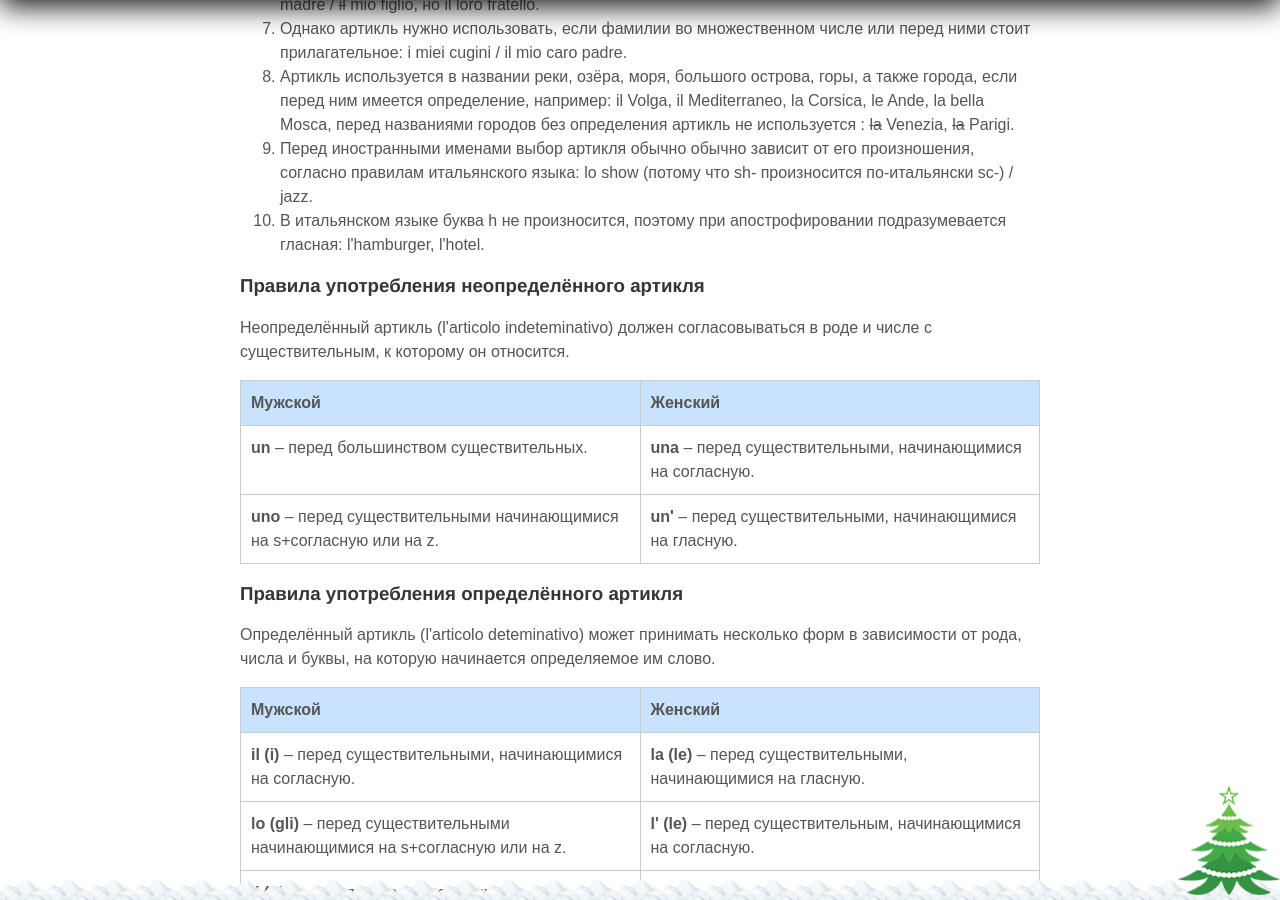
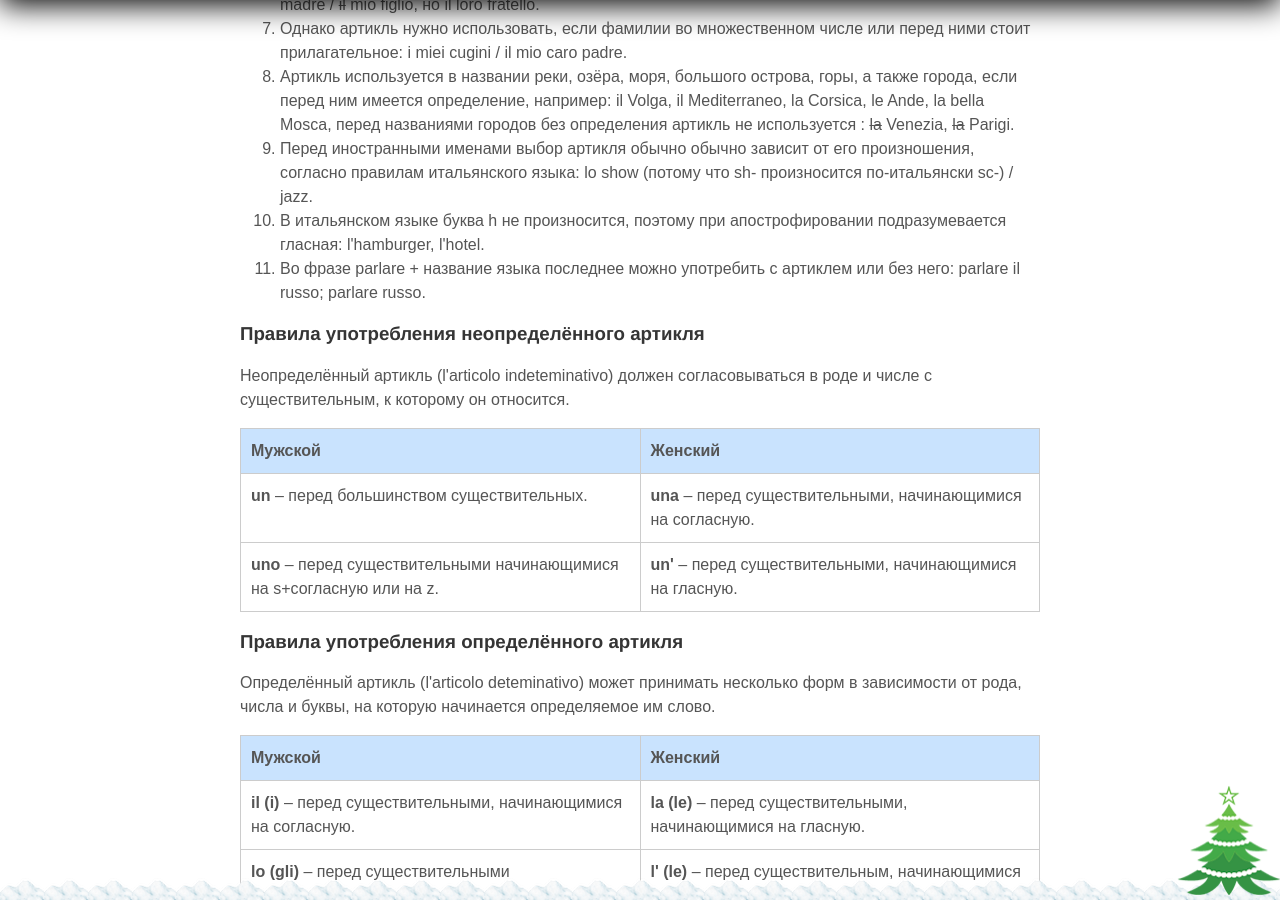
Before and after one commit to postolny/postolny.github.io, a Jekyll site: the page built from _posts/2021-01-05-articolo.md, in a window 1280 px wide and 900 px high, scrolled down 1856 px. Built offline with Jekyll 4.4.1, drawn with Linux system fonts in a browser that asks for light colours; nearby versions of some CDN libraries.

Commit message:
Update 2021-01-05-articolo.md

```diff
--- a/_posts/2021-01-05-articolo.md
+++ b/_posts/2021-01-05-articolo.md
@@ -31,6 +31,7 @@ tags: Грамматика
 8. Артикль используется в названии реки, озёра, моря, большого острова, горы, а также города, если перед ним имеется определение, например: il Volga, il Mediterraneo, la Corsica, le Ande, la bella Mosca, перед названиями городов без определения артикль не используется : ~~la~~ Venezia, ~~la~~ Parigi.
 9.  Перед иностранными именами выбор артикля обычно обычно зависит от его произношения, согласно правилам итальянского языка: lo show (потому что sh- произносится по-итальянски sc-) / jazz.
 10. В итальянском языке буква h не произносится, поэтому при апострофировании подразумевается гласная: l'hamburger, l'hotel.
+11. Во фразе parlare + название языка последнее можно употребить с артиклем или без него: parlare il russo; parlare russo.
 
 ### Правила употребления неопределённого артикля
 
```
